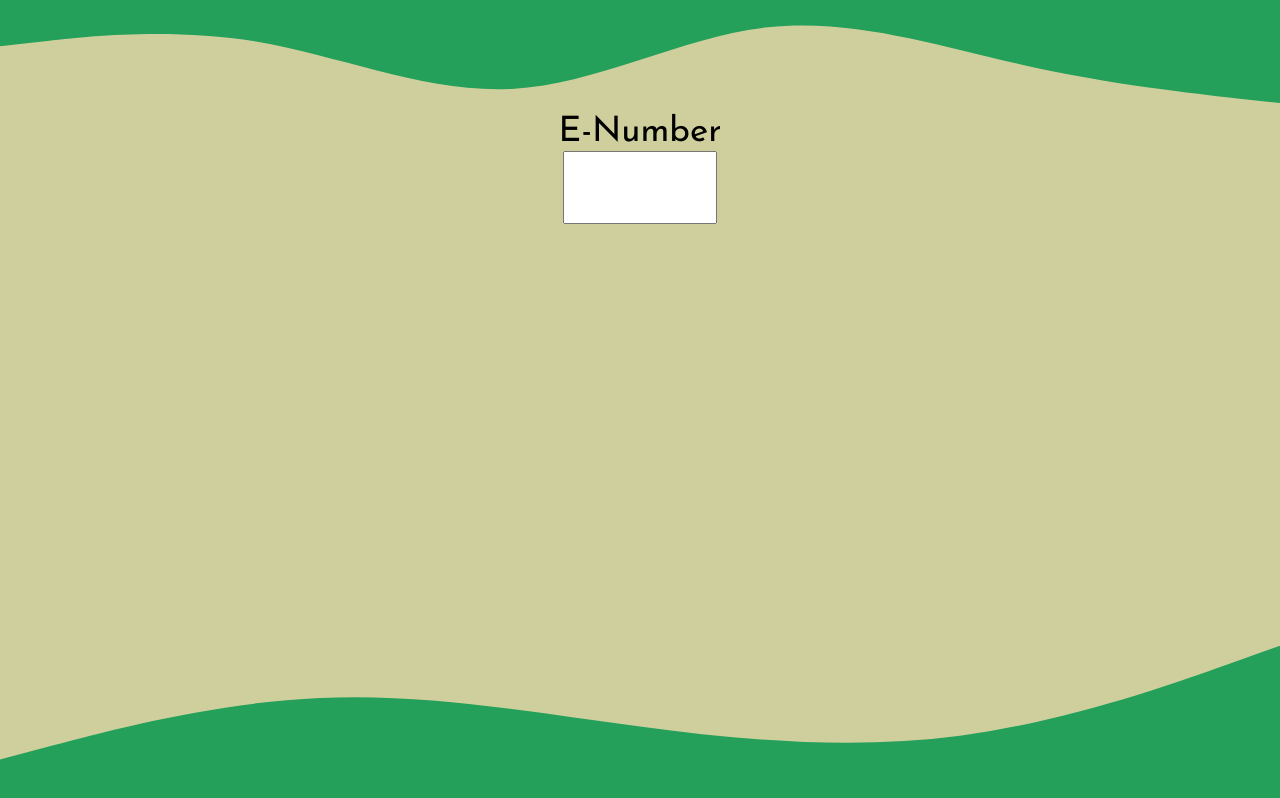
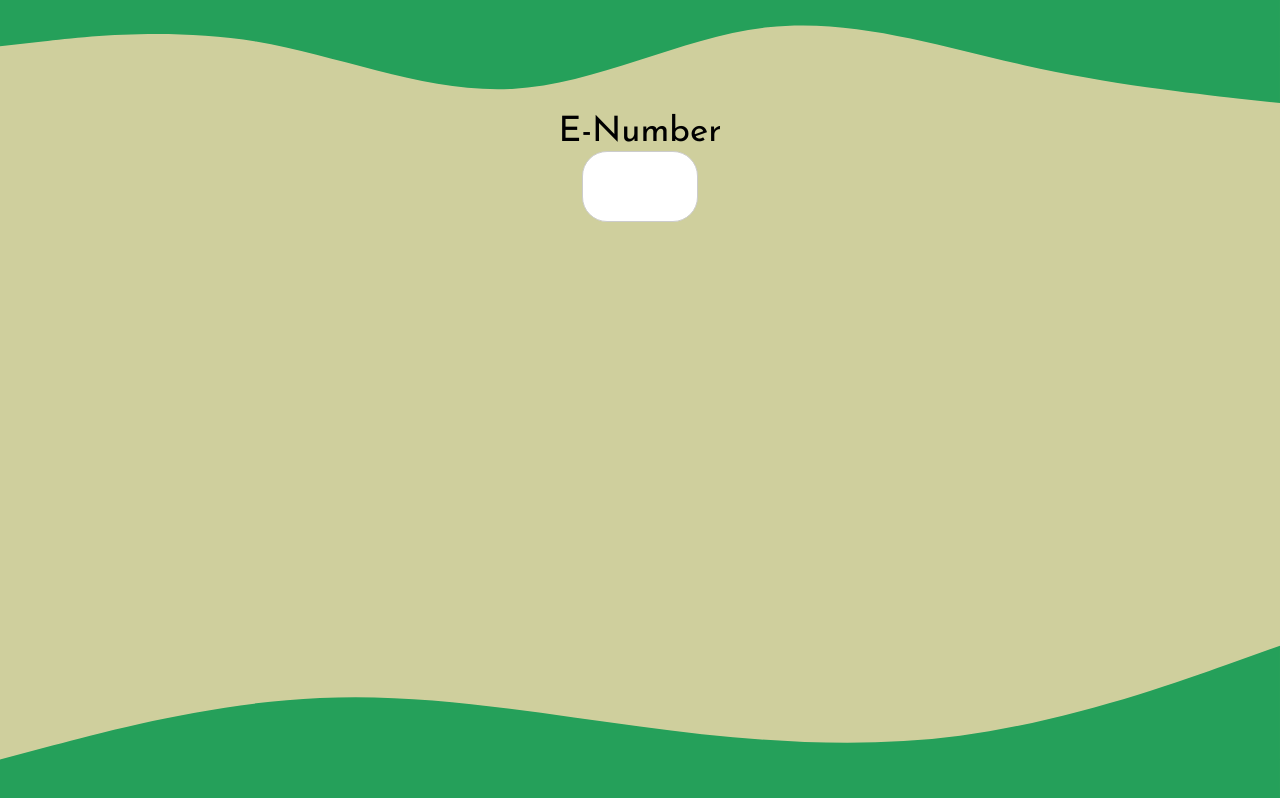
Before and after one commit to Open-Salad-Initiative/Vegan-E-Number-Search, a plain HTML site: page index.html in a window 1280 px wide. Drawn offline with Linux system fonts and the light colour scheme.

Commit message:
Add files via upload

```diff
--- a/stylesheet.css
+++ b/stylesheet.css
@@ -8,10 +8,6 @@ body{
     margin-bottom: -7px;
 }
 
-.texInput{
-    height: 50px;
-}
-
 input[type=text] {
     width: 40%;
     padding: 12px 20px;
@@ -19,6 +15,10 @@ input[type=text] {
     box-sizing: border-box;
     font-size: 40px;
     text-align: center;
+    border: none; /* <-- This thing he| */
+    border:solid 1px #ccc;
+    border-radius: 25px;
+    width: 9%;
   }
 
 .searchForm{
@@ -28,7 +28,7 @@ input[type=text] {
     left: 0;
     right: 0;
     top: 10%;
-    width: 30%;
+    width: 100%;
     height: 200px;
     text-align: center;
 }
```
